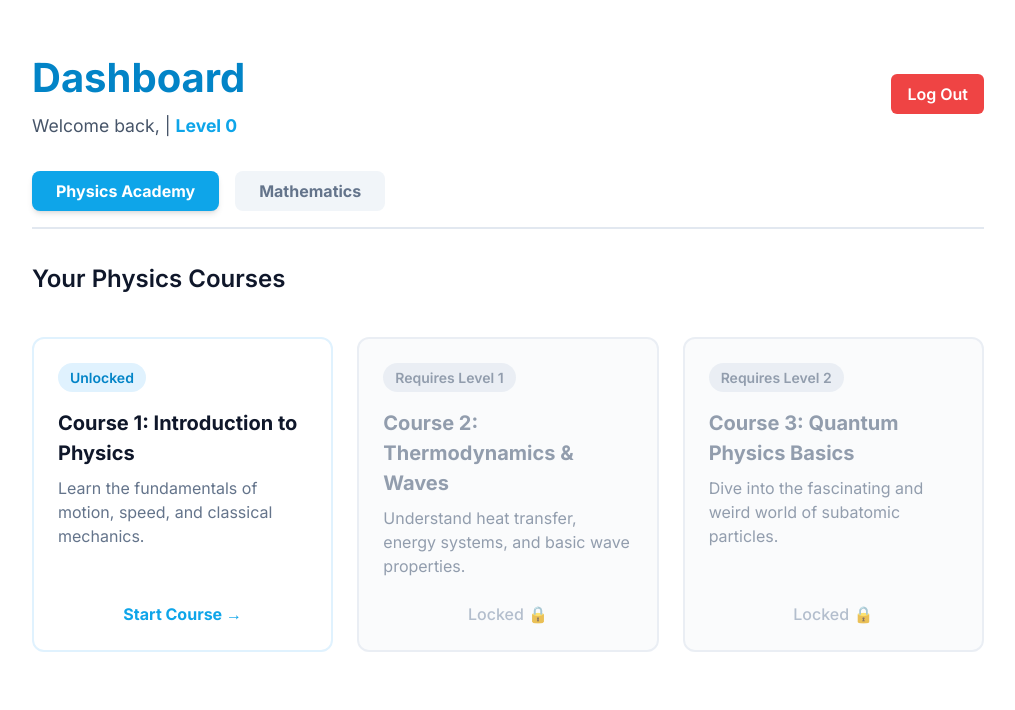
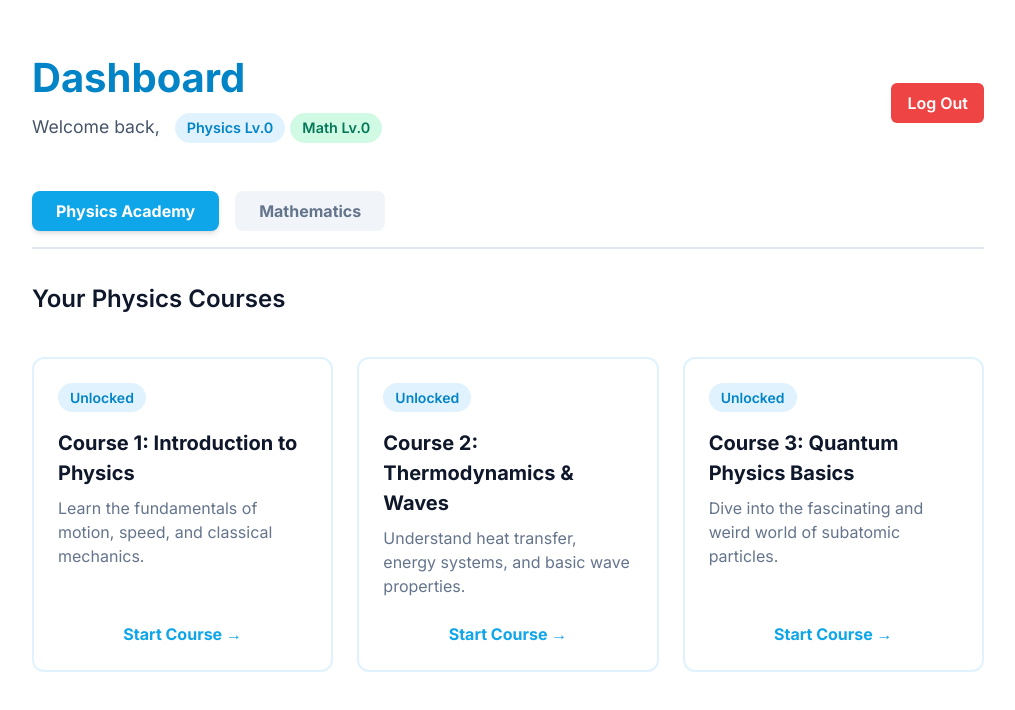
Before and after one commit to InfectiousAlpha/PhysicsWithIsmail, a Next.js app: page / in a window 1280 px wide. Shown: the top 710 px of the page, without its empty margins (132-1147 px from the left). Built offline with nearby package versions, Linux system fonts and the light colour scheme; no server answers.

Commit message:
Update app/page.jsx
Fetch math/physics levels and course scores from DB

```diff
--- a/app/page.jsx
+++ b/app/page.jsx
@@ -9,9 +9,11 @@ export default async function Home() {
   const session = await getServerSession(authOptions);
   const username = session?.user?.name;
 
-  let level = 0;
+  let levels = { physics: 0, math: 0 };
+  let scores = {};
 
   if (username) {
+    // 1. Ensure tables and new columns exist
     await sql`
       CREATE TABLE IF NOT EXISTS user_levels (
         username VARCHAR(255) PRIMARY KEY,
@@ -19,10 +21,34 @@ export default async function Home() {
       );
     `;
 
-    const { rows } = await sql`SELECT level FROM user_levels WHERE username = ${username}`;
-    if (rows.length > 0) {
-      level = rows[0].level;
+    // Safely add new columns if they don't exist yet
+    try { await sql`ALTER TABLE user_levels ADD COLUMN IF NOT EXISTS physics_level INT DEFAULT 0;`; } catch(e){}
+    try { await sql`ALTER TABLE user_levels ADD COLUMN IF NOT EXISTS math_level INT DEFAULT 0;`; } catch(e){}
+
+    // Migrate old 'level' to 'physics_level' for existing users
+    await sql`UPDATE user_levels SET physics_level = level WHERE physics_level = 0 AND level > 0;`;
+
+    await sql`
+      CREATE TABLE IF NOT EXISTS user_course_scores (
+        username VARCHAR(255),
+        course_id VARCHAR(50),
+        score INT DEFAULT 0,
+        PRIMARY KEY (username, course_id)
+      );
+    `;
+
+    // 2. Fetch Levels
+    const { rows: levelRows } = await sql`SELECT physics_level, math_level FROM user_levels WHERE username = ${username}`;
+    if (levelRows.length > 0) {
+      levels.physics = levelRows[0].physics_level || 0;
+      levels.math = levelRows[0].math_level || 0;
     }
+
+    // 3. Fetch Course Scores
+    const { rows: scoreRows } = await sql`SELECT course_id, score FROM user_course_scores WHERE username = ${username}`;
+    scoreRows.forEach(row => {
+      scores[row.course_id] = row.score;
+    });
   }
 
   return (
@@ -31,14 +57,20 @@ export default async function Home() {
         <div>
           <h1 style={{fontSize: '2.5rem', fontWeight: 'bold', color: 'var(--dark-blue)'}}>Dashboard</h1>
           <p style={{marginTop: '5px', fontSize: '1.1rem', color: '#475569'}}>
-            Welcome back, {username} | <span style={{fontWeight: 'bold', color: 'var(--primary-blue)'}}>Level {level}</span>
+            Welcome back, {username}
+            <span style={{marginLeft: '10px', fontSize: '0.9rem'}} className="badge badge-blue">
+              Physics Lv.{levels.physics}
+            </span>
+            <span style={{marginLeft: '5px', fontSize: '0.9rem', background: '#d1fae5', color: '#047857'}} className="badge">
+              Math Lv.{levels.math}
+            </span>
           </p>
         </div>
         <LogoutButton />
       </div>
 
       {/* Render the client-side seamless tabs component */}
-      <DashboardTabs courses={courses} level={level} />
+      <DashboardTabs courses={courses} levels={levels} scores={scores} />
     </div>
   );
 }
```
